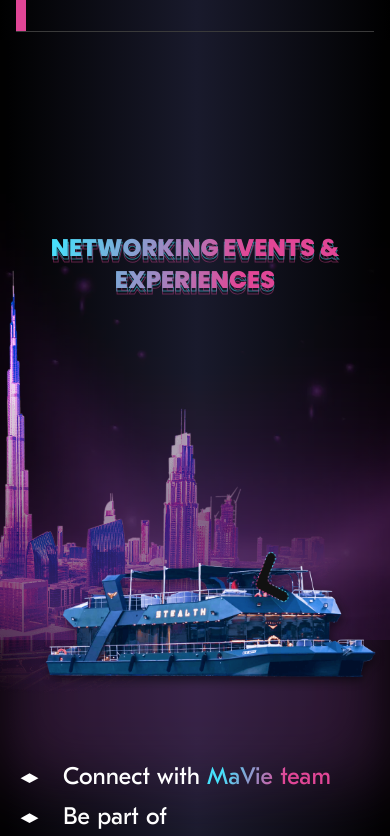
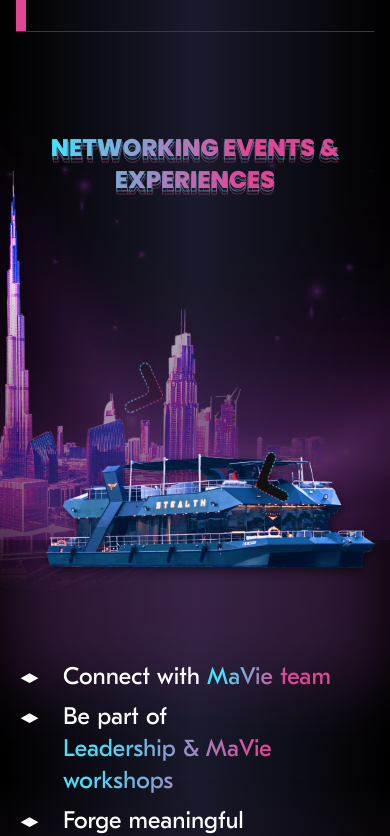
Before and after one commit to Innovatio-dev/mavie-global, a Next.js app: page / in a window 390 px wide. Shown: the part 6320-7156 px from the top of the page. Built offline with nearby package versions, Linux system fonts and the light colour scheme.

Commit message:
fix: spacing reduced on networking section

```diff
--- a/src/components/sections/networking/index.tsx
+++ b/src/components/sections/networking/index.tsx
@@ -5,7 +5,7 @@
 
 const Networking = () => {
     return (
-        <section className='flex flex-col lg:flex-row items-center lg:items-start lg:justify-center w-full h-[970px] md:h-[1000px] lg:h-[580px] py-[100px] 2xl:h-[650px] 3xl:h-[700px]'>
+        <section className='flex flex-col lg:flex-row items-center lg:items-start lg:justify-center w-full h-[970px] md:h-[1000px] lg:h-[580px] lg:py-[100px] 2xl:h-[650px] 3xl:h-[700px]'>
             <Parallax speed={-2}
                 translateX={['-300px', '0px']}
                 translateY={['0px', '50px']}
@@ -31,7 +31,7 @@
                     transition={{ duration: 0.6, delay: 0.3 }}
                     initial={{ x: -150, opacity: 0 }}
                     whileInView={{ x: 0, opacity: 1 }}
-                    className='absolute max-w-full w-[500px] h-[400px] md:w-[800px] md:h-[450px] lg:w-[85%] xl:w-[68%] 2xl:h-[300px] 4xl:w-[1500px] 4xl:h-[800px] top-48 md:top-48 md:-left-16 lg:top-32 lg:-left-32 2xl:top-60 2xl:-left-48 4xl:top-[-6rem]'>
+                    className='absolute max-w-full w-full h-[350px] md:w-[800px] md:h-[450px] lg:w-[85%] xl:w-[68%] 2xl:h-[300px] 4xl:w-[1500px] 4xl:h-[800px] top-52 md:top-48 md:-left-16 lg:top-32 lg:-left-32 2xl:top-60 2xl:-left-48 4xl:top-[-6rem]'>
                     <Image fill src={'/assets/images/ship.png'} alt="ship" className='object-contain' />
                 </motion.div>
             </div>
```
